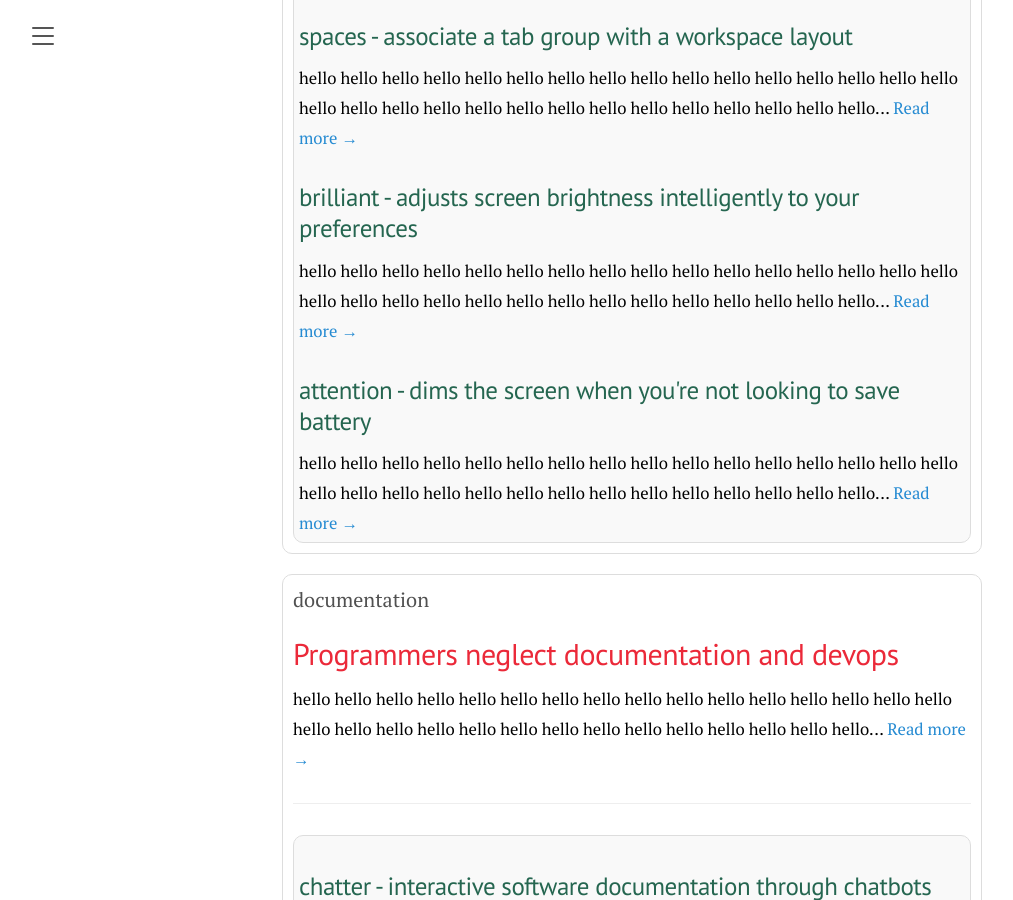
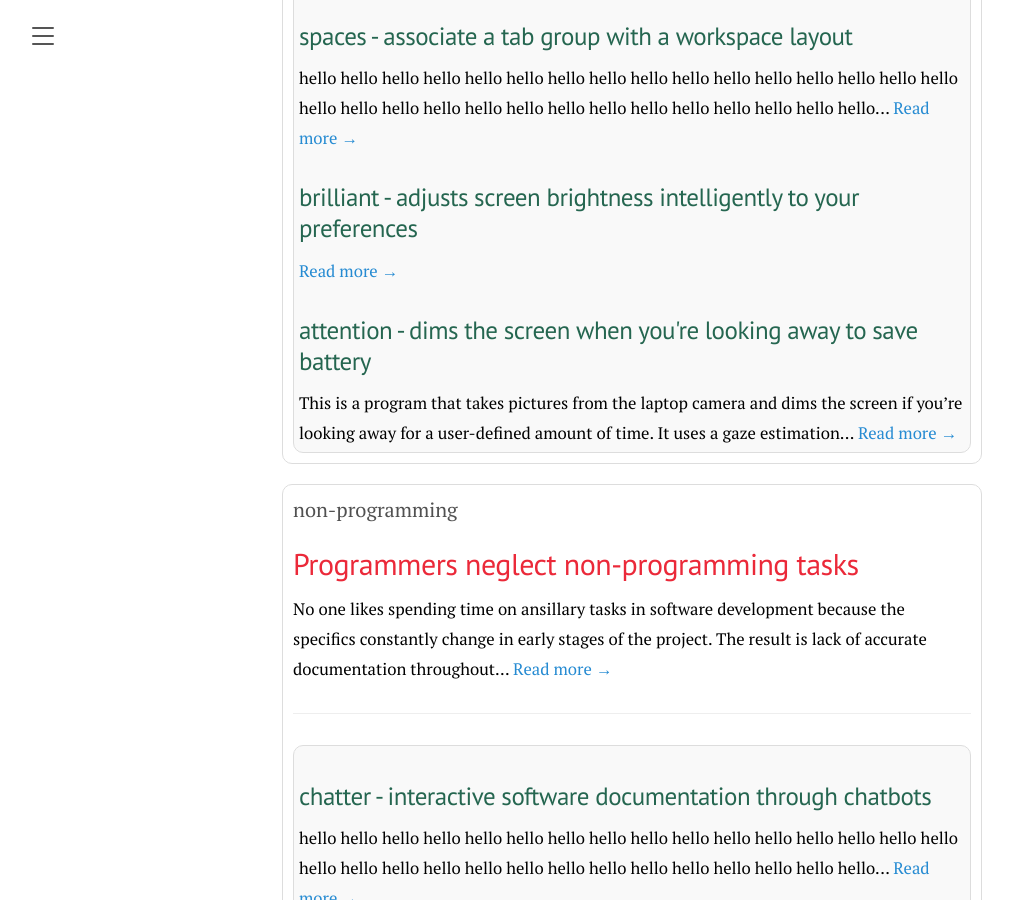
Before and after one commit to chinarjoshi/chinarjoshi.github.io, a Jekyll site: the page built from index.html, in a window 1280 px wide and 900 px high, scrolled down 788 px. Shown: the whole window, without its empty margins (8-1021 px from the left). Built offline with Jekyll 4.4.1, drawn with Linux system fonts in a browser that asks for light colours; the list of posts is cut into pages by our own code.

Commit message:
Add music folder

```diff
--- a/_posts/desktop/2023-01-01-attention.md
+++ b/_posts/desktop/2023-01-01-attention.md
@@ -1,108 +1,22 @@
 ---
 layout: post
-title: attention - dims the screen when you're not looking to save battery
+title: attention - dims the screen when you're looking away to save battery
 permalink: /attention/
 category: desktop
 type: solution
 ---
-hello
-hello
-hello
-hello
-hello
-hello
-hello
-hello
-hello
-hello
-hello
-hello
-hello
-hello
-hello
-hello
-hello
-hello
-hello
-hello
-hello
-hello
-hello
-hello
-hello
-hello
-hello
-hello
-hello
-hello
-hello
-hello
-hello
-hello
-hello
-hello
-hello
-hello
-hello
-hello
-hello
-hello
-hello
-hello
-hello
-hello
-hello
-hello
-hello
-hello
-hello
-hello
-hello
-hello
-hello
-hello
-hello
-hello
-hello
-hello
-hello
-hello
-hello
-hello
-hello
-hello
-hello
-hello
-hello
-hello
-hello
-hello
-hello
-hello
-hello
-hello
-hello
-hello
-hello
-hello
-hello
-hello
-hello
-hello
-hello
-hello
-hello
-hello
-hello
-hello
-hello
-hello
-hello
-hello
-hello
-hello
-hello
-hello
-hello
-hello
-hello
+
+This is a program that takes pictures from the laptop camera and dims the screen if you're looking away for a user-defined amount of time. It uses a gaze estimation model tuned for edge-computing mobile devices, MobileGaze, that is trained on the GazeCapture dataset. Gaze estimation is a regression task that determins the x,y coordinates on the screen that the user is looking at. I present a new model, MobileAttention, that determines whether or not the user is looking at the screen, a simpler classification task.
+The result is a model that is incredibly efficient, both in terms of speed and FLOPs.
+
+The pipeline is defined below:
+ 1. Take a picture from the laptop camera (OS specific)
+ 2. Use Haar Cascade to determine the facial area of interest
+ 3. Use Diibs algorithm to determine landmarks (eyes and face center)
+ 4. Crop the image around the landmarks
+ 5. Feed into MobileAttention model to classify
+ 6. Determine whether or not to dim the screen
+
+ The added complexity comes from batch operations into the network: A picture can be taken twice a second, and only processed every 5 seconds. If at any point in the sequence the user is looking away, then you can more accurately respect the timer defined by the user.
+
+Another important consideration is ongoing learning. Using the feedback from the user to continue to improve the model. A successful dim is defined also by the user with a default of 3s. If the screen is dimmed for 3 seconds, then it was worthwhile. Otherwise, the model should not have dimmed the screen.
--- a/_posts/desktop/2023-01-01-brilliant.md
+++ b/_posts/desktop/2023-01-01-brilliant.md
@@ -5,104 +5,3 @@ permalink: /brilliant/
 category: desktop
 type: solution
 ---
-hello
-hello
-hello
-hello
-hello
-hello
-hello
-hello
-hello
-hello
-hello
-hello
-hello
-hello
-hello
-hello
-hello
-hello
-hello
-hello
-hello
-hello
-hello
-hello
-hello
-hello
-hello
-hello
-hello
-hello
-hello
-hello
-hello
-hello
-hello
-hello
-hello
-hello
-hello
-hello
-hello
-hello
-hello
-hello
-hello
-hello
-hello
-hello
-hello
-hello
-hello
-hello
-hello
-hello
-hello
-hello
-hello
-hello
-hello
-hello
-hello
-hello
-hello
-hello
-hello
-hello
-hello
-hello
-hello
-hello
-hello
-hello
-hello
-hello
-hello
-hello
-hello
-hello
-hello
-hello
-hello
-hello
-hello
-hello
-hello
-hello
-hello
-hello
-hello
-hello
-hello
-hello
-hello
-hello
-hello
-hello
-hello
-hello
-hello
-hello
-hello
--- a/_posts/documentation/2023-01-01-documentation.md
+++ /dev/null
@@ -1,108 +0,0 @@
----
-layout: post
-title: Programmers neglect documentation and devops
-permalink: /docs/
-category: documentation
-type: problem
----
-hello
-hello
-hello
-hello
-hello
-hello
-hello
-hello
-hello
-hello
-hello
-hello
-hello
-hello
-hello
-hello
-hello
-hello
-hello
-hello
-hello
-hello
-hello
-hello
-hello
-hello
-hello
-hello
-hello
-hello
-hello
-hello
-hello
-hello
-hello
-hello
-hello
-hello
-hello
-hello
-hello
-hello
-hello
-hello
-hello
-hello
-hello
-hello
-hello
-hello
-hello
-hello
-hello
-hello
-hello
-hello
-hello
-hello
-hello
-hello
-hello
-hello
-hello
-hello
-hello
-hello
-hello
-hello
-hello
-hello
-hello
-hello
-hello
-hello
-hello
-hello
-hello
-hello
-hello
-hello
-hello
-hello
-hello
-hello
-hello
-hello
-hello
-hello
-hello
-hello
-hello
-hello
-hello
-hello
-hello
-hello
-hello
-hello
-hello
-hello
-hello
--- a/_posts/documentation/2023-01-01-chatter.md
+++ b/_posts/non-programming/2023-01-01-chatter.md
@@ -2,7 +2,7 @@
 layout: post
 title: chatter - interactive software documentation through chatbots
 permalink: /chatter/
-category: documentation
+category: non-programming
 type: solution
 ---
 hello
--- /dev/null
+++ b/_posts/non-programming/2023-01-01-documentation.md
@@ -0,0 +1,10 @@
+---
+layout: post
+title: Programmers neglect non-programming tasks
+permalink: /non-programming/
+category: non-programming
+type: problem
+---
+
+No one likes spending time on ansillary tasks in software development because the specifics constantly change in early stages of the project. The result is lack of accurate documentation throughout the life of a program, and inconsistent environments because of the lack of code infrastructure.
+Its certainly less exciting to do the administrative housekeeping rather than designing the important algorithms.
```
Also changed, not shown: _posts/music/music.md (added, +12 -0 lines), _posts/music/scribe.md (added, +10 -0 lines).
